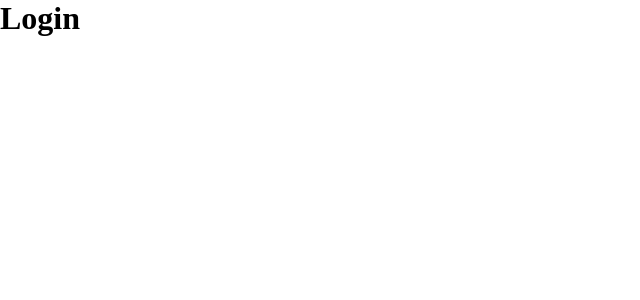
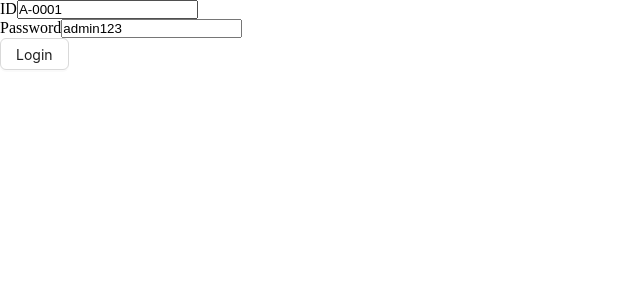
Before and after one commit to afzal75/university-frontend, a React (Vite) app: page /login in a window 1280 px wide. Shown: the top 300 px of the page, without its empty margins (0-640 px from the left). Built offline with nearby package versions, Linux system fonts and the light colour scheme.

Commit message:
login functionality successfully

```diff
--- a/package.json
+++ b/package.json
@@ -13,11 +13,13 @@
     "@ant-design/icons": "^5.3.0",
     "@reduxjs/toolkit": "^2.1.0",
     "antd": "^5.14.0",
+    "jwt-decode": "^4.0.0",
     "react": "^18.2.0",
     "react-dom": "^18.2.0",
     "react-hook-form": "^7.50.1",
     "react-redux": "^9.1.0",
-    "react-router-dom": "^6.22.0"
+    "react-router-dom": "^6.22.0",
+    "redux-persist": "^6.0.0"
   },
   "devDependencies": {
     "@types/react": "^18.2.55",
--- a/src/App.tsx
+++ b/src/App.tsx
@@ -1,13 +1,12 @@
 import MainLayout from "./components/layout/MainLayout"
+import ProtectedRoutes from "./components/layout/ProtectedRoutes"
 
 
 function App() {
 
-  return (
-    <>
-      <MainLayout />
-    </>
-  )
+  return <ProtectedRoutes>
+    <MainLayout />
+  </ProtectedRoutes>
 }
 
 export default App
--- /dev/null
+++ b/src/components/layout/ProtectedRoutes.tsx
@@ -0,0 +1,18 @@
+import { ReactNode } from "react";
+import { useAppSelector } from "../../redux/hooks";
+import { useCurrentToken } from "../../redux/features/auth/authSlice";
+import { Navigate } from "react-router-dom";
+
+const ProtectedRoutes = ({ children }: { children: ReactNode }) => {
+    const token = useAppSelector(useCurrentToken);
+
+    if (!token) {
+        return <Navigate to="/login" replace={true} />
+    }
+
+
+
+    return children
+};
+
+export default ProtectedRoutes;
--- a/src/main.tsx
+++ b/src/main.tsx
@@ -4,13 +4,16 @@
 import { RouterProvider } from 'react-router-dom'
 import router from './routes/routes.tsx'
 import { Provider } from 'react-redux'
-import { store } from './redux/store.ts'
+import { persistor, store } from './redux/store.ts'
+import { PersistGate } from 'redux-persist/integration/react'
 
 ReactDOM.createRoot(document.getElementById('root')!).render(
   <React.StrictMode>
     <Provider store={store}>
-      <RouterProvider router={router}>
-      </RouterProvider>
+      <PersistGate loading={null} persistor={persistor}>
+        <RouterProvider router={router}>
+        </RouterProvider>
+      </PersistGate>
     </Provider>
   </React.StrictMode>,
 )
--- a/src/pages/Login.tsx
+++ b/src/pages/Login.tsx
@@ -1,10 +1,45 @@
-
+import { Button } from "antd";
+import { useForm } from "react-hook-form";
+import { useLoginMutation } from "../redux/features/auth/authApi";
+import { useAppDispatch } from "../redux/hooks";
+import { setUser } from "../redux/features/auth/authSlice";
+import { verifyToken } from "../utils/verifyToken";
 
 const Login = () => {
+    const { register, handleSubmit } = useForm({
+        defaultValues: {
+            userId: "A-0001",
+            password: "admin123"
+        }
+    })
+
+    const [login, { error }] = useLoginMutation()
+
+    const dispatch = useAppDispatch()
+
+    const onSubmit = async (data) => {
+        const userInfo = {
+            id: data.userId,
+            password: data.password,
+        }
+        const res = await login(userInfo).unwrap()
+        const user = verifyToken(res.data.accessToken)
+        console.log(user)
+        dispatch(setUser({ user: user, token: res.data.accessToken }))
+    }
+
     return (
-        <div>
-            <h1>Login</h1>
-        </div>
+        <form onSubmit={handleSubmit(onSubmit)}>
+            <div>
+                <label htmlFor="id">ID</label>
+                <input type="text" id="id" {...register("userId")} />
+            </div>
+            <div>
+                <label htmlFor="id">Password</label>
+                <input type="text" id="password" {...register("password")} />
+            </div>
+            <Button htmlType="submit">Login</Button>
+        </form>
     );
 };
 
--- /dev/null
+++ b/src/redux/api/baseApi.ts
@@ -0,0 +1,10 @@
+import { createApi, fetchBaseQuery } from "@reduxjs/toolkit/query/react";
+
+export const baseApi = createApi({
+    reducerPath: "baseApi",
+    baseQuery: fetchBaseQuery({
+        baseUrl: "http://localhost:5000/api/v1",
+        credentials: "include",
+    }),
+    endpoints: () => ({})
+})
--- /dev/null
+++ b/src/redux/features/auth/authApi.ts
@@ -0,0 +1,15 @@
+import { baseApi } from "../../api/baseApi";
+
+const authApi = baseApi.injectEndpoints({
+    endpoints: (builder) => ({
+        login: builder.mutation({
+            query: (userInfo) => ({
+                url: "/auth/login",
+                method: "POST",
+                body: userInfo,
+            })
+        })
+    })
+})
+
+export const { useLoginMutation } = authApi;
--- /dev/null
+++ b/src/redux/features/auth/authSlice.ts
@@ -0,0 +1,36 @@
+import { createSlice } from "@reduxjs/toolkit";
+import { RootState } from "../../store";
+
+type TAuthState = {
+    user: null | object;
+    token: null | string
+}
+
+const initialState: TAuthState = {
+    user: null,
+    token: null,
+}
+
+const authSlice = createSlice({
+    name: "auth",
+    initialState,
+    reducers: {
+        setUser: (state, acton) => {
+            const { user, token } = acton.payload;
+            state.user = user;
+            state.token = token;
+        },
+        logOut: (state) => {
+            state.user = null;
+            state.token = null;
+        }
+    }
+})
+
+export const { setUser, logOut } = authSlice.actions;
+
+export default authSlice.reducer;
+
+
+export const useCurrentToken = (state: RootState) => state.auth.token
+export const useCurrentUser = (state: RootState) => state.auth.user
--- a/src/redux/store.ts
+++ b/src/redux/store.ts
@@ -1,11 +1,49 @@
 import { configureStore } from "@reduxjs/toolkit";
+import authReducer from "./features/auth/authSlice"
+import { baseApi } from "./api/baseApi";
+import {
+    persistReducer,
+    persistStore,
+    FLUSH,
+    REHYDRATE,
+    PAUSE,
+    PERSIST,
+    PURGE,
+    REGISTER,
+} from 'redux-persist'
+import storage from "redux-persist/lib/storage";
+
+const persistConfig = {
+    key: "auth",
+    storage,
+}
+
+const persistedAuthReducer = persistReducer(persistConfig, authReducer)
+
 
 export const store = configureStore({
-    reducer: {}
+    reducer: {
+        [baseApi.reducerPath]: baseApi.reducer,
+        auth: persistedAuthReducer,
+    },
+    middleware: getDefaultMiddlewares => getDefaultMiddlewares({
+        serializableCheck: {
+            ignoredActions: [
+                FLUSH,
+                REHYDRATE,
+                PAUSE,
+                PERSIST,
+                PURGE,
+                REGISTER,
+            ]
+        }
+    }).concat(baseApi.middleware)
 })
 
 
 // Infer the `RootState` and `AppDispatch` types from the store itself
 export type RootState = ReturnType<typeof store.getState>
 // Inferred type: {posts: PostsState, comments: CommentsState, users: UsersState}
-export type AppDispatch = typeof store.dispatch
+export type AppDispatch = typeof store.dispatch;
+
+export const persistor = persistStore(store)
--- a/src/routes/routes.tsx
+++ b/src/routes/routes.tsx
@@ -6,6 +6,7 @@
 import { routeGenerator } from "../utils/routesGenarator";
 import { facultyPaths } from "./faculty.routes";
 import { studentPaths } from "./student.routes";
+import ProtectedRoutes from "../components/layout/ProtectedRoutes";
 // import { adminPaths } from "./admin.routes";
 
 const router = createBrowserRouter([
@@ -15,7 +16,9 @@
     },
     {
         path: "/admin",
-        element: <App />,
+        element: <ProtectedRoutes>
+            <App />
+        </ProtectedRoutes>,
         children: routeGenerator(adminPaths),
     },
     {
--- /dev/null
+++ b/src/utils/verifyToken.ts
@@ -0,0 +1,5 @@
+import { jwtDecode } from "jwt-decode";
+
+export const verifyToken = (token: string) => {
+    return jwtDecode(token)
+}
```
Also changed, not shown: 1 other file (tests, documents, lock files or other folders).
